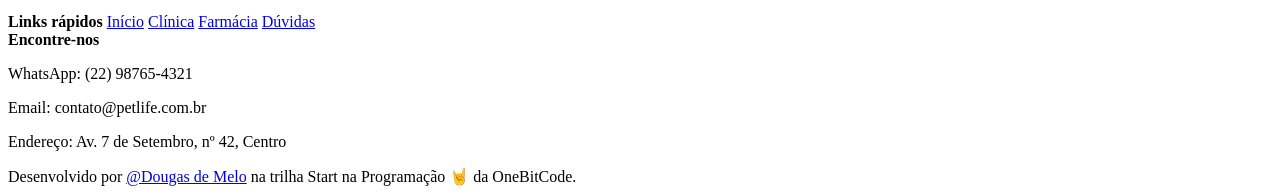
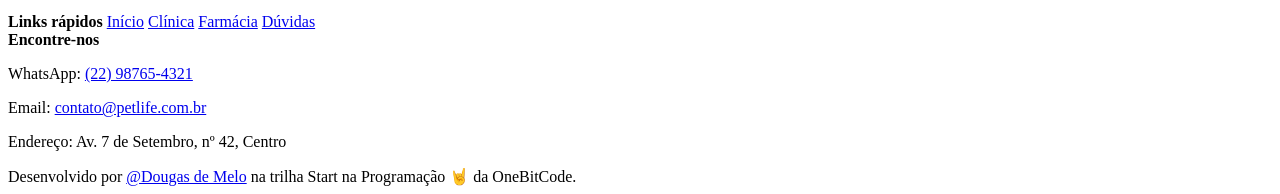
Before and after one commit to douglas-de-melo/petlife, a plain HTML site: page index.html in a window 1280 px wide. Shown: the part 3327-3521 px from the top of the page. Drawn offline with Linux system fonts and the light colour scheme.

Commit message:
Update index.html

```diff
--- a/index.html
+++ b/index.html
@@ -52,9 +52,7 @@
                 <p>
                     Nossa clínica veterinária é o local onde a paixão pelos animais se une à excelência em cuidados
                     veterinários. Sob a liderança da Dra. Vivien Reid, uma profissional altamente qualificada e
-                    comprometida, oferecemos serviços de saúde e bem-estar para animais de estimação de todas as
-                    espécies. Venha conhecer nossa clínica e desfrute da atenção personalizada e do carinho que seu pet
-                    merece.
+                    comprometida, oferecemos serviços de saúde e bem-estar para animais de estimação de todas as espécies. Venha conhecer nossa clínica e desfrute da atenção personalizada e do carinho que seu pet merece.
                 </p>
                 <ul>
                     <li>Consultas de rotina e exames de saúde abrangentes</li>
@@ -67,7 +65,8 @@
                 </ul>
             </div>
             <img src="img/clinic-img.svg" alt="" width="480" height="480"
-                loading="lazy"><!-- o atributo "lazy" faz com que uma imagem carregue de forma atrasada permitindo que o site fique mais rápido-->
+                loading="lazy">
+                <!-- o atributo "lazy" faz com que uma imagem carregue de forma atrasada permitindo que o site fique mais rápido-->
         </section>
 
         <!-- Seção farmácia/petshop -->
@@ -156,8 +155,8 @@
             </div>
             <div>
                 <strong>Encontre-nos</strong>
-                <p>WhatsApp: (22) 98765-4321</p>
-                <p>Email: contato@petlife.com.br</p>
+                <p>WhatsApp: <a href="https://wa.me/5522987654321" target="_blank">(22) 98765-4321 </a></p>
+                <p>Email: <a href="mailto:contato@petlife.com.br" target="_blank">contato@petlife.com.br</a></p>
                 <p>Endereço: Av. 7 de Setembro, nº 42, Centro</p>
             </div>
         </footer>
```
